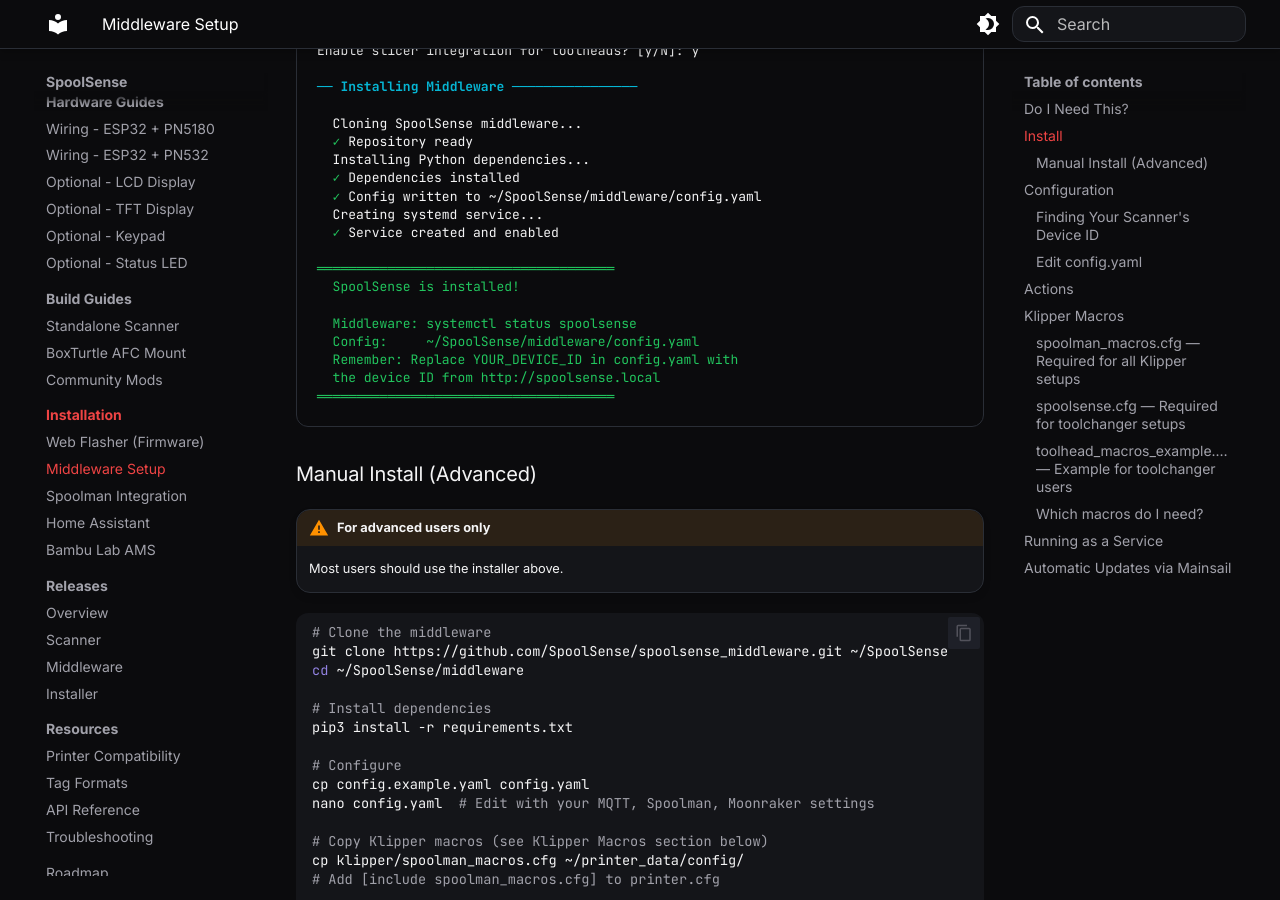
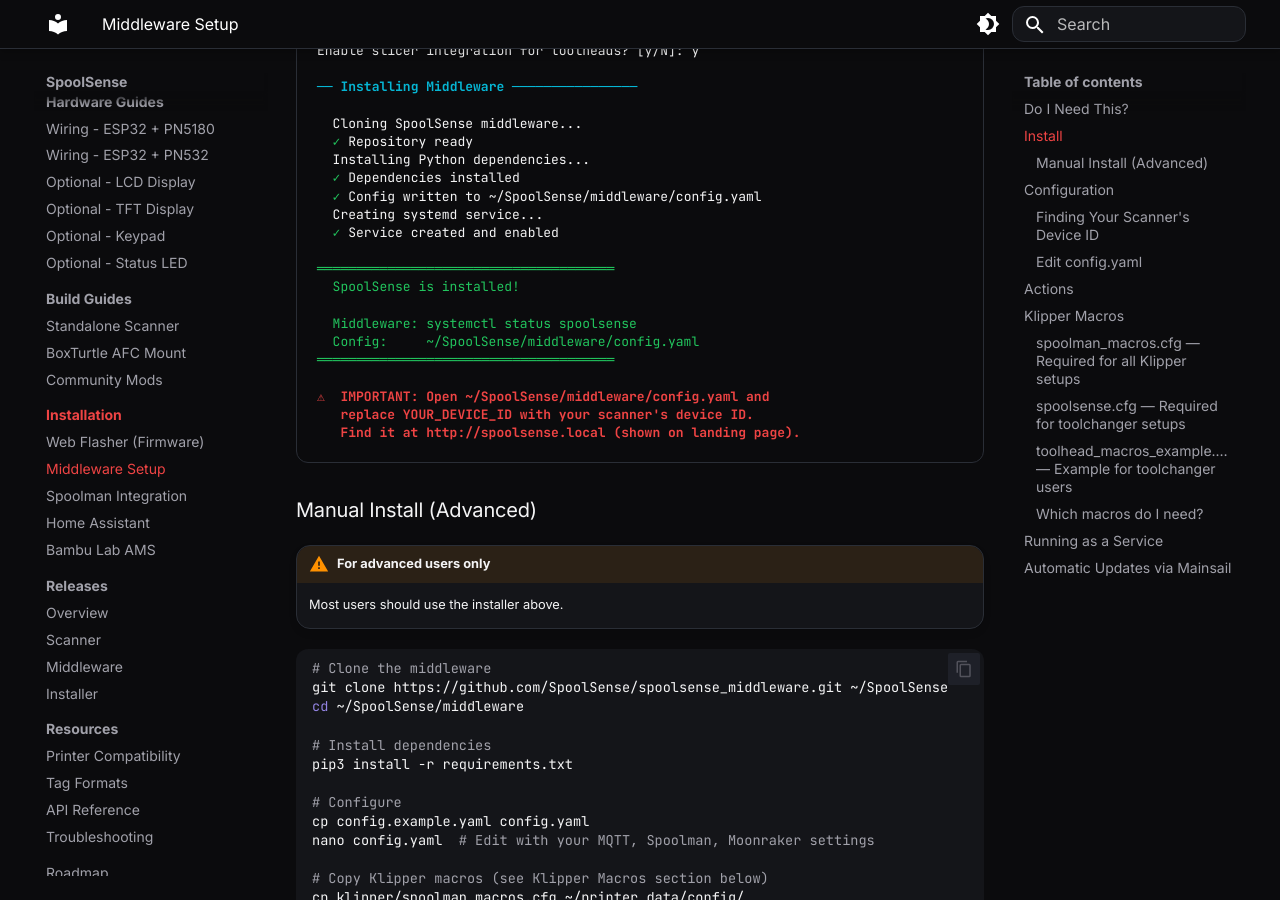
Before and after one commit to SpoolSense/spoolsense.org, an MkDocs documentation site: the page built from docs/installation/middleware.md, in a window 1280 px wide and 900 px high, scrolled down 1612 px. Built offline with MkDocs 1.6.1 and Material for MkDocs 9.7.7, drawn with Linux system fonts in a browser that asks for light colours.

Commit message:
docs: make device ID warning stand out in installer output

```diff
--- a/docs/installation/middleware.md
+++ b/docs/installation/middleware.md
@@ -87,9 +87,11 @@ Enable slicer integration for toolheads? [y/N]: <span style="color:#fff">y</span
 
   Middleware: systemctl status spoolsense
   Config:     ~/SpoolSense/middleware/config.yaml
-  Remember: Replace YOUR_DEVICE_ID in config.yaml with
-  the device ID from http://spoolsense.local
 ══════════════════════════════════════</span>
+
+<span style="color:#ef4444;font-weight:bold">⚠  IMPORTANT: Open ~/SpoolSense/middleware/config.yaml and
+   replace YOUR_DEVICE_ID with your scanner's device ID.
+   Find it at http://spoolsense.local (shown on landing page).</span>
 </pre>
 </div>
 
```
